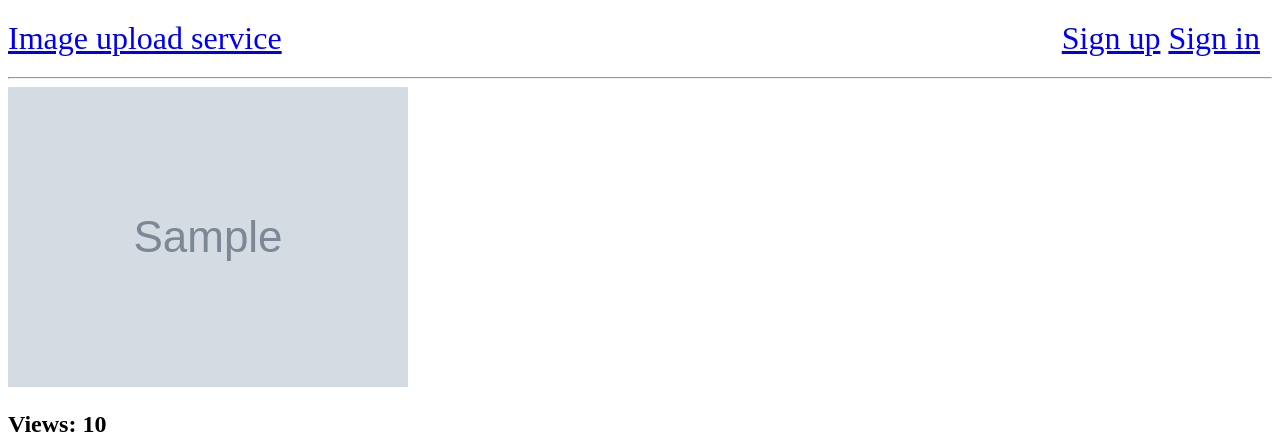
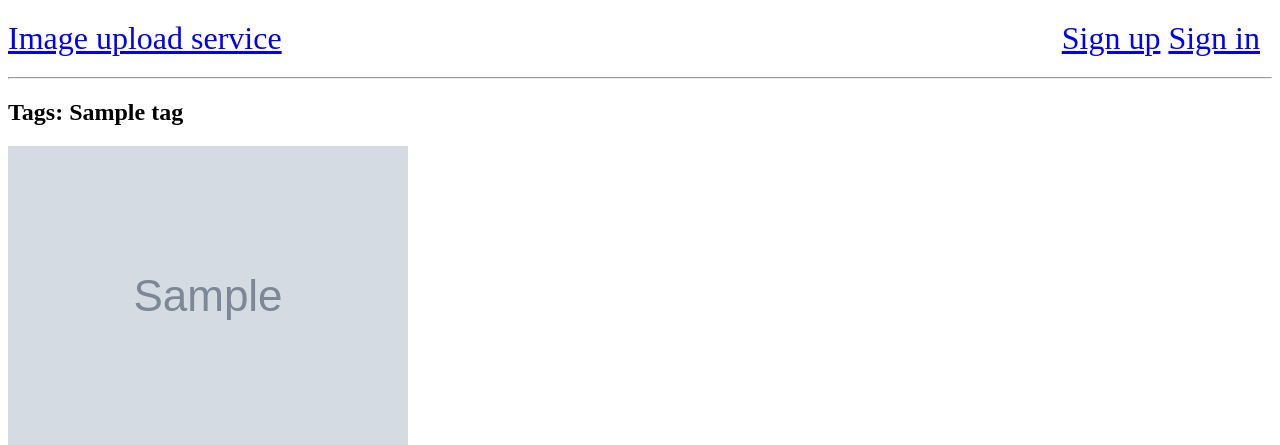
Before and after one commit to Froggy-G/ImageUploadService, a Django app: template Image_upload/templates/Image_upload/image_page.html in a window 1280 px wide. Shown: the top 445 px of the page. Run offline with Django 3.2, Linux system fonts and the light colour scheme; the template is opened without the code that fills it: most values are stand-ins (such as "Sample title", 1, 10 or a date in 2020); grey boxes marked "Sample" are stand-in pictures.

Commit message:
feat, add tags for posts

```diff
--- a/Image_upload/models.py
+++ b/Image_upload/models.py
@@ -1,5 +1,8 @@
 from django.db import models
+from taggit.managers import TaggableManager
 
 class Image(models.Model):
     image = models.ImageField(upload_to='images')
     views = models.PositiveIntegerField(default=0)
+
+    tags = TaggableManager()
--- a/Image_upload/templates/Image_upload/image_page.html
+++ b/Image_upload/templates/Image_upload/image_page.html
@@ -6,6 +6,11 @@
             <a href="{% url 'image_remove' pk=image.pk %}"><span>Delete image</span></a>
         </div>
     {% endif %}
+        <div>
+            {% for tag in image.tags.all %}
+                <h2>Tags: {{ tag.name }}</h2>
+            {% endfor %}
+        </div>
     <img class="image_solo" src="{{ image.image.url }}">
     <h2>Views: {{ image.views }}</h2>
 {% endblock %}
--- a/Web_site/settings.py
+++ b/Web_site/settings.py
@@ -38,7 +38,9 @@ INSTALLED_APPS = [
     'django.contrib.sessions',
     'django.contrib.messages',
     'django.contrib.staticfiles',
+
     'Image_upload',
+    'taggit'
 ]
 
 MIDDLEWARE = [
```
Also changed, not shown: Image_upload/migrations/0004_image_tags.py (added).
